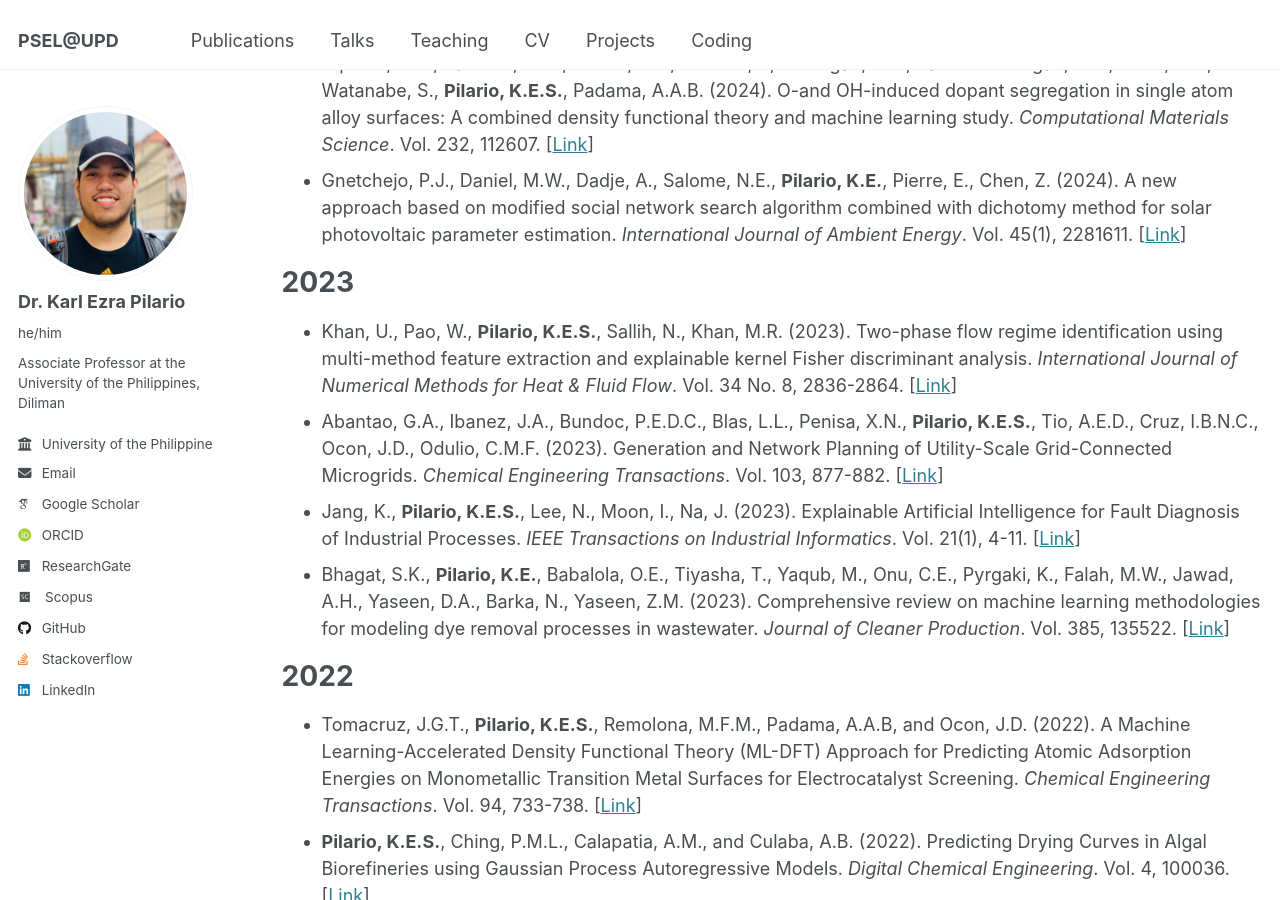
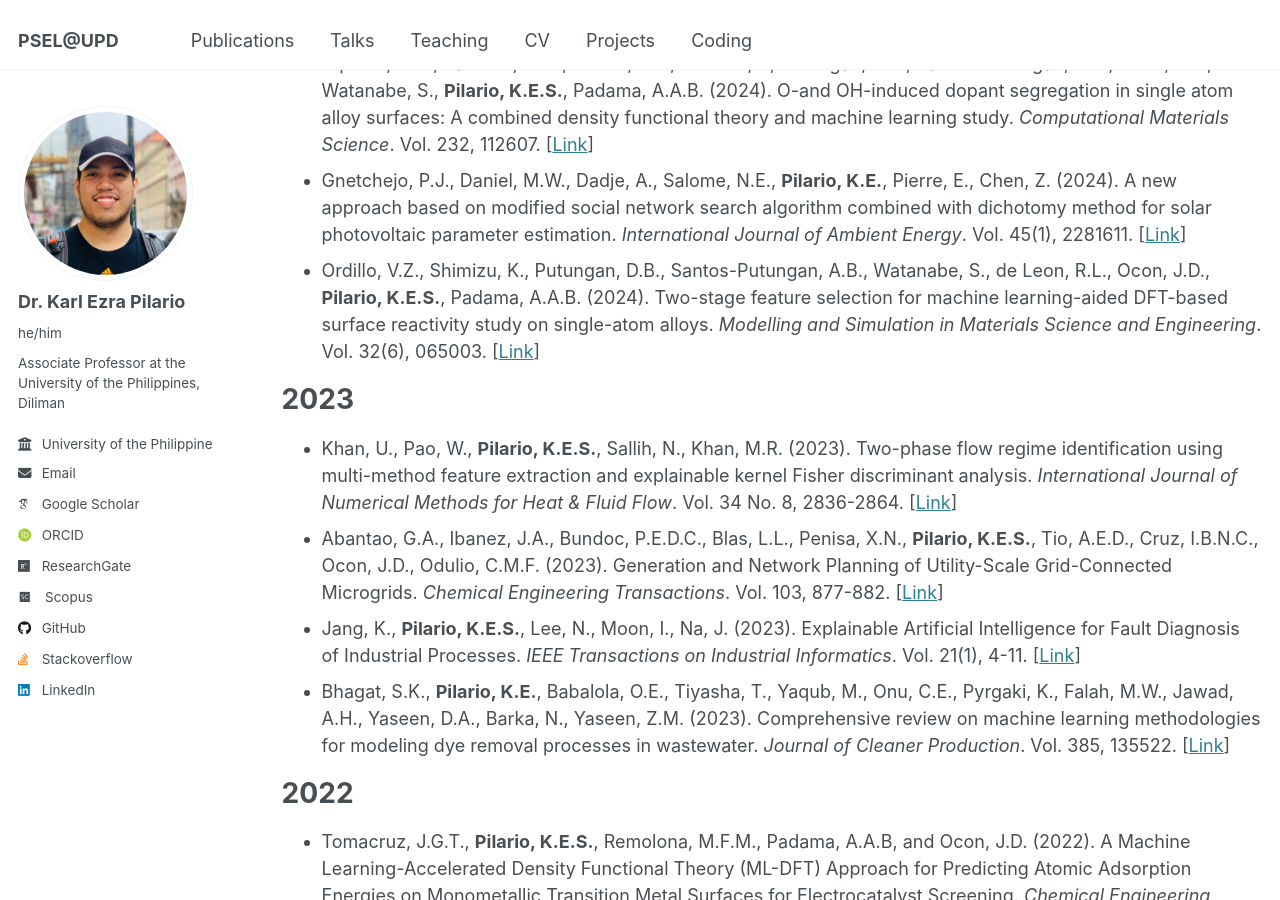
Before and after one commit to kspilario/kspilario.github.io, a Jekyll site: the page built from _pages/publications.md, in a window 1280 px wide and 900 px high, scrolled down 799 px. Built offline with Jekyll 4.4.1, drawn with Linux system fonts in a browser that asks for light colours; some web fonts are replaced.

Commit message:
Update publications.md

```diff
--- a/_pages/publications.md
+++ b/_pages/publications.md
@@ -23,6 +23,7 @@ Check out my [Google Scholar](https://scholar.google.com.ph/citations?user=n41zo
 * Abantao, G., Ibanez, J.A., Bundoc, P.E.D.C., Blas, L.L.F., Penisa, X.N., Esparcia, E.A., Castro, M., Buendia, R.V., **Pilario, K.E.S.**, Tio, A.E.D., Cruz, I.B.N., Ocon, J.D., Odulio, C.M.F. (2024). Reconceptualizing Reliability Indices as Metrics to Quantify Power Distribution System Resilience. *Energies*. Vol. 17(8), 1909. [[Link](https://doi.org/10.3390/en17081909)]
 * Hipolito, A.N., Palmero, M.A., Ordillo, V.Z., Shimizu, K, Putungan, D.B., Santos-Putungan, A.B., Ocon, J.D., Watanabe, S., **Pilario, K.E.S.**, Padama, A.A.B. (2024). O-and OH-induced dopant segregation in single atom alloy surfaces: A combined density functional theory and machine learning study. *Computational Materials Science*. Vol. 232, 112607. [[Link](https://doi.org/10.1016/j.commatsci.2023.112607)]
 * Gnetchejo, P.J., Daniel, M.W., Dadje, A., Salome, N.E., **Pilario, K.E.**, Pierre, E., Chen, Z. (2024). A new approach based on modified social network search algorithm combined with dichotomy method for solar photovoltaic parameter estimation. *International Journal of Ambient Energy*. Vol. 45(1), 2281611. [[Link](https://doi.org/10.1080/01430750.2023.2281611)]
+* Ordillo, V.Z., Shimizu, K., Putungan, D.B., Santos-Putungan, A.B., Watanabe, S., de Leon, R.L., Ocon, J.D., **Pilario, K.E.S.**, Padama, A.A.B. (2024). Two-stage feature selection for machine learning-aided DFT-based surface reactivity study on single-atom alloys. *Modelling and Simulation in Materials Science and Engineering*. Vol. 32(6), 065003. [[Link](https://doi.org/10.1088/1361-651X/ad53ee)]
 
 2023
 ======
```
